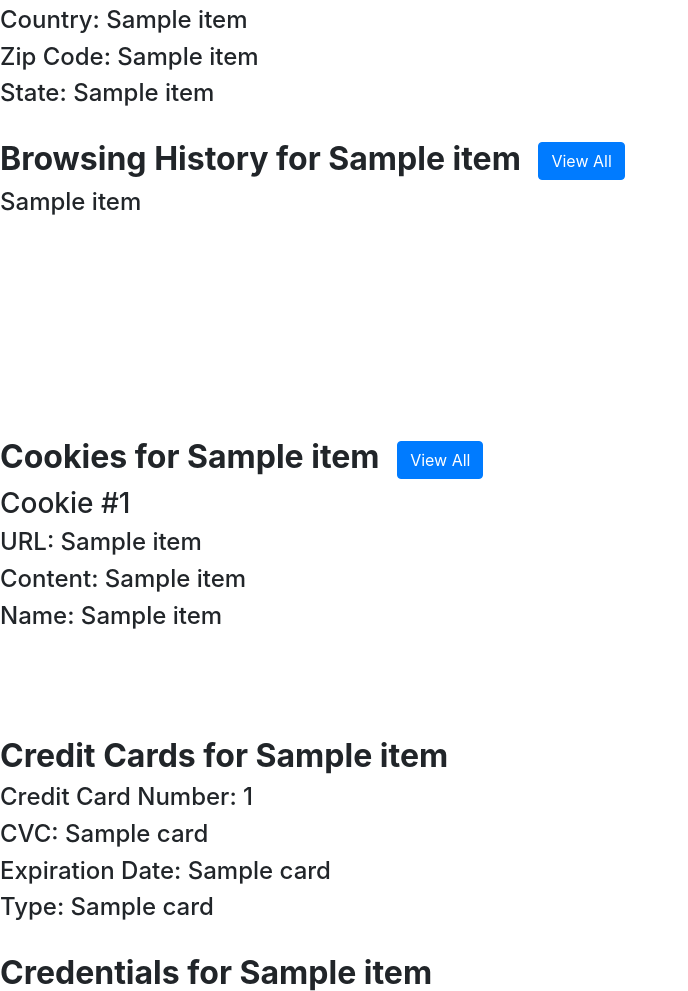
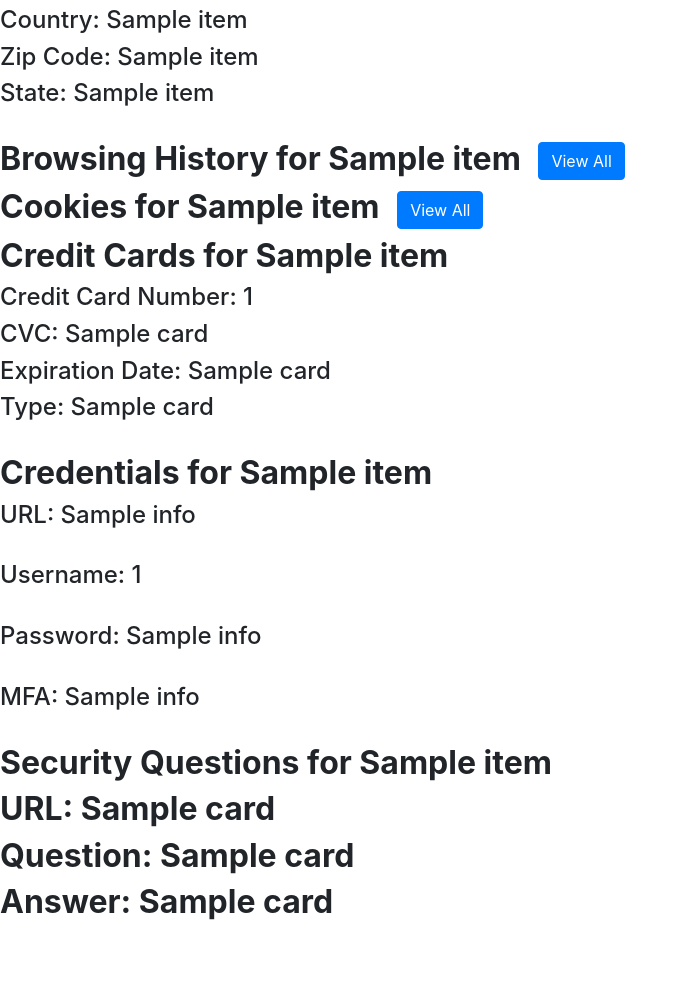
Before and after one commit to rebeccaHassett/seanonymous, a Flask app: template backend/templates/result.html in a window 1280 px wide. Shown: the part 455-1446 px from the top of the page, without its empty margins (0-688 px from the left). After the commit the page ends 1375 px from the top, so only its background shows below. Run offline with Flask 2, Linux system fonts and the light colour scheme; the template is opened without the code that fills it: most values are stand-ins (such as "Sample title", 1, 10 or a date in 2020); some libraries are stand-ins or nearby versions.

Commit message:
fix display issue

```diff
--- a/backend/templates/result.html
+++ b/backend/templates/result.html
@@ -224,6 +224,7 @@
         {% if fullbh is equalto 'true' %}
             <h2>Browsing History for {{ data[0] }}</h2>
 
+
         {% else %}
             <h2>Browsing History for {{ data[0] }}
                 <button class="btn btn-primary" style="margin-left:10px;" onclick="var new_page = window.open();
@@ -236,11 +237,10 @@
         {% endif %}
   {% if history|length > 0 %}
         {% if fullbh is not equalto 'true' %}
-           <div style="height: 250px; overflow-y: scroll"id="bh{{ data[0] }}">
+           <div style="display:none; height: 250px; overflow-y: scroll"id="bh{{ data[0] }}">
         {% else %}
-        <div id="bh{{ data[0] }}">
+        <div style="display:none" id="bh{{ data[0] }}">
         {% endif %}
-
 {#                {% set count = [5] %}#}
                 {% for item in history %}
 {#                    {% if loop.index is lessthan 5 or fullbh is equalto 'true' %}#}
@@ -267,7 +267,7 @@
 
     </h2>
 {% if cookies|length > 0 %}
-    <div id="cookies{{ data[0] }}" style="height:250px; overflow-y:scroll">
+    <div id="cookies{{ data[0] }}" style="display: none; height:250px; overflow-y:scroll">
 
             {% for item in cookies %}
                 <h3>Cookie #{{ loop.index }}</h3>
```
